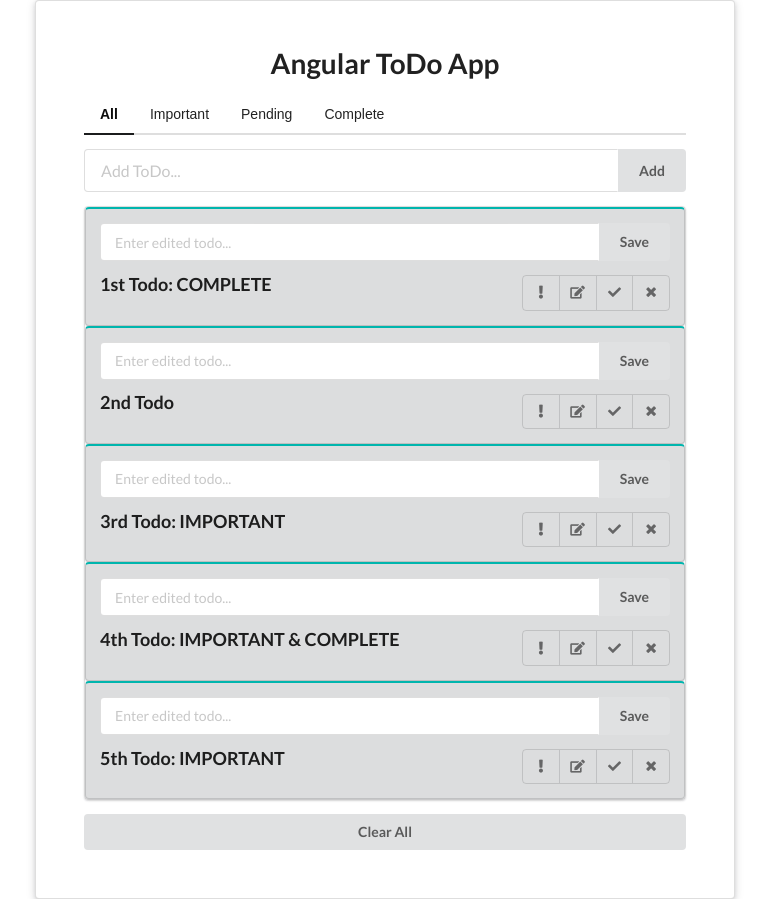
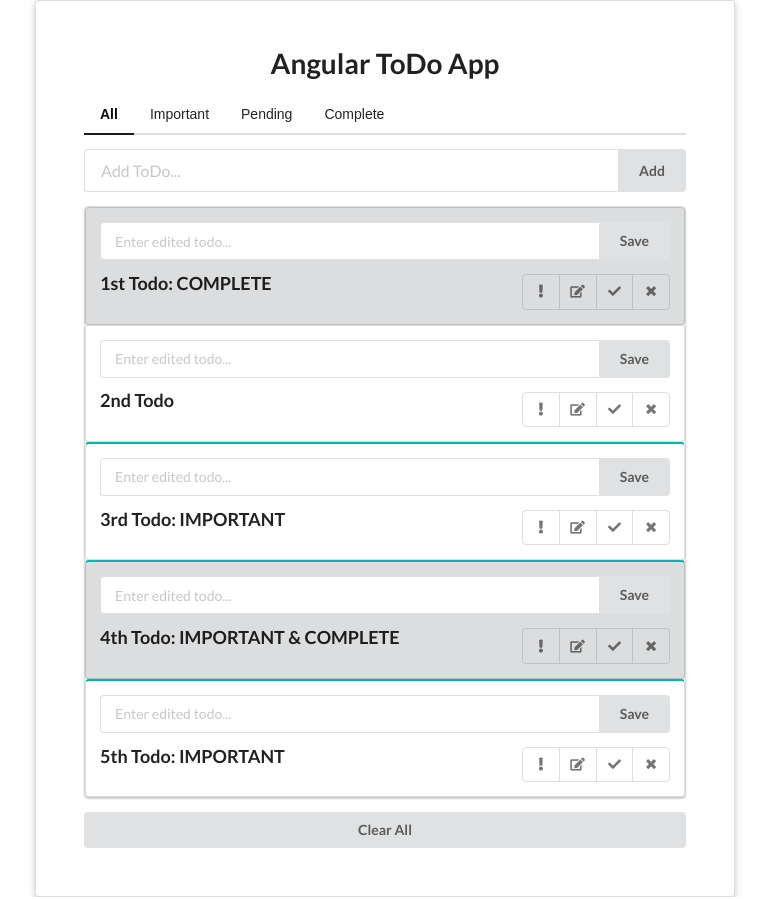
Before and after one commit to pszponder/angular-blog, an Angular app: page / in a window 1280 px wide. Shown: the whole page, without its empty margins (255-1024 px from the left). Built offline with nearby package versions, Linux system fonts and the light colour scheme.

Commit message:
added ngClass attribute directive to toggle teal and tertiary class on each todo item depending on the important and complete status of the todo

```diff
--- a/src/app/components/todo-list/todo-item/todo-item.component.html
+++ b/src/app/components/todo-list/todo-item/todo-item.component.html
@@ -1,4 +1,10 @@
-<div class="ui segment teal tertiary">
+<div
+  class="ui segment"
+  [ngClass]="{
+    teal: todo.important,
+    tertiary: todo.complete
+  }"
+>
   <!-- EDIT SECTION -->
   <div class="editTodo ui action input fluid">
     <input type="text" placeholder="Enter edited todo..." />
```
